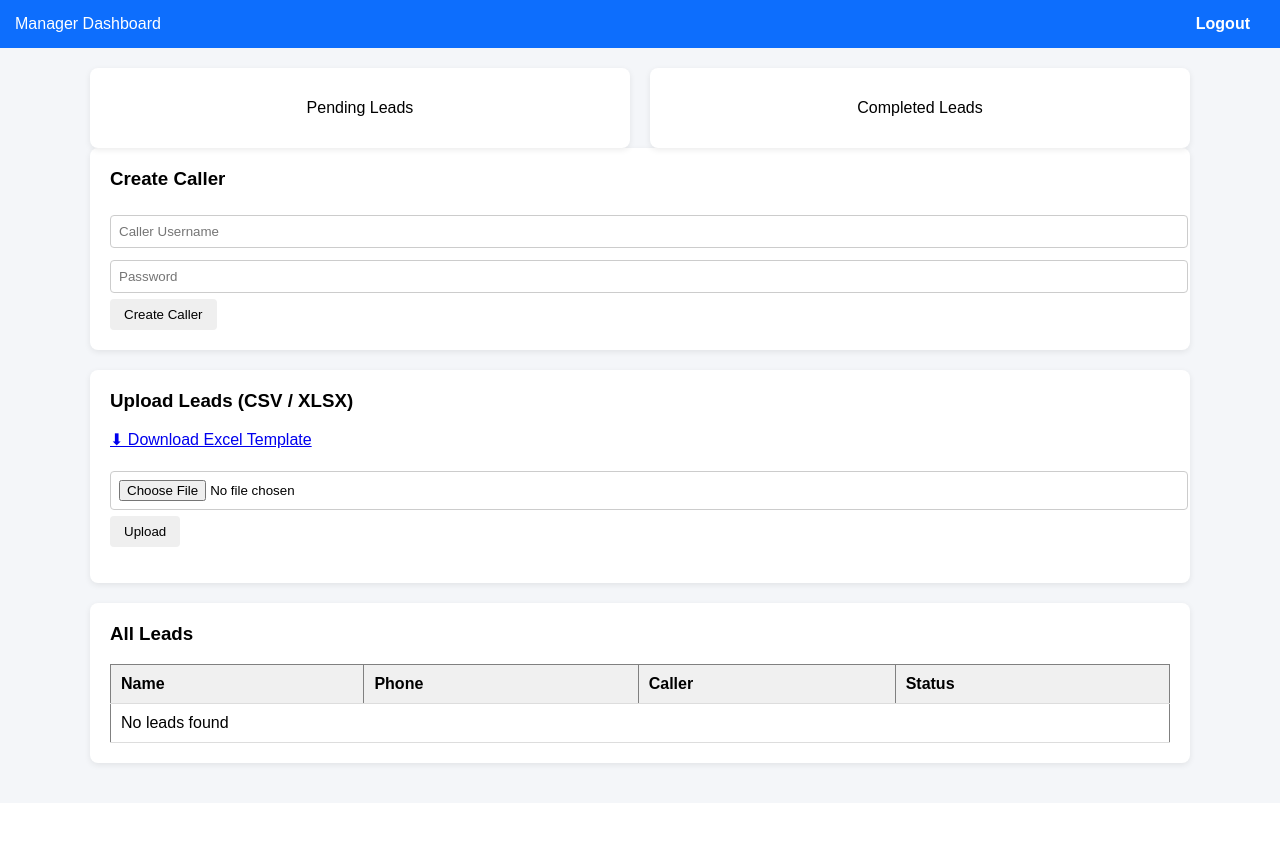
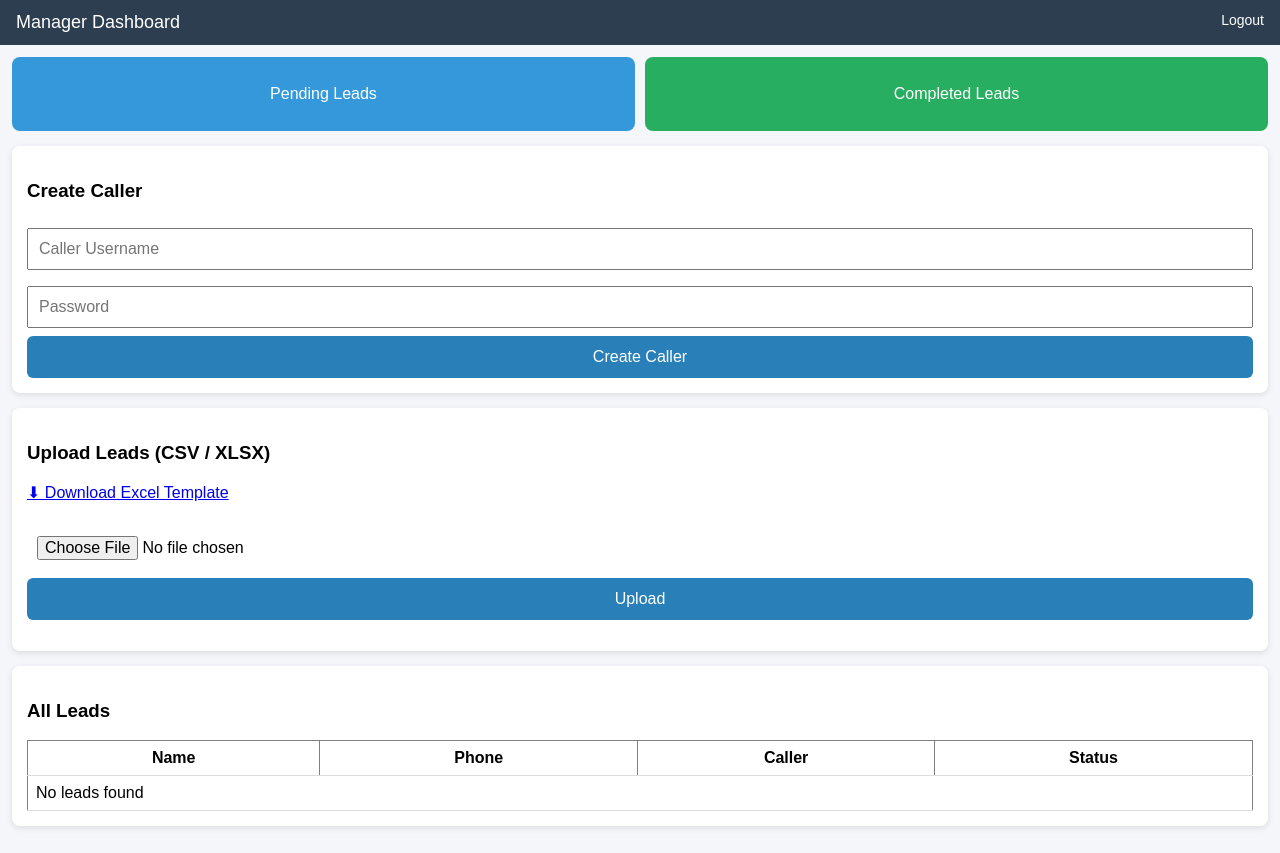
Before and after one commit to Rahulrai23/lead-calling-app, a Flask app: template templates/manager.html in a window 1280 px wide. Before the commit the page ends 769 px from the top, so only its background shows below. Run offline with Flask 3, Linux system fonts and the light colour scheme; the template is opened without the code that fills it, so the values that code supplies are empty; some libraries are stand-ins or nearby versions.

Commit message:
Update style.css

```diff
--- a/static/style.css
+++ b/static/style.css
@@ -1,116 +1,134 @@
-/* ===== GLOBAL ===== */
-body {
-  font-family: Arial, Helvetica, sans-serif;
-  background: #f4f6f9;
-  margin: 0;
-  padding: 0;
+/* ===== RESET ===== */
+* {
+  box-sizing: border-box;
+  font-family: Arial, sans-serif;
 }
 
-.container {
-  max-width: 1100px;
-  margin: auto;
-  padding: 20px;
+body {
+  margin: 0;
+  background: #f5f6fa;
 }
 
-h1, h2, h3 {
-  margin-top: 0;
+/* ===== NAVBAR ===== */
+.navbar {
+  background: #2c3e50;
+  color: #fff;
+  padding: 12px 16px;
+  font-size: 18px;
 }
 
-/* ===== CARD ===== */
-.card {
-  background: #ffffff;
-  padding: 20px;
-  border-radius: 8px;
-  box-shadow: 0 2px 6px rgba(0,0,0,0.08);
-  margin-bottom: 20px;
+.navbar a {
+  color: #fff;
+  text-decoration: none;
+  font-size: 14px;
 }
 
-/* ===== BUTTONS ===== */
+/* ===== CONTAINER ===== */
+.container {
+  padding: 12px;
+}
+
+/* ===== CARDS ===== */
+.card {
+  background: #fff;
+  padding: 15px;
+  margin-bottom: 15px;
+  border-radius: 8px;
+  box-shadow: 0 2px 6px rgba(0,0,0,0.1);
+}
+
+/* ===== STATS ===== */
+.stats {
+  display: flex;
+  gap: 10px;
+  margin-bottom: 15px;
+}
+
+.stat-box {
+  flex: 1;
+  background: #3498db;
+  color: #fff;
+  text-align: center;
+  padding: 12px;
+  border-radius: 8px;
+}
+
+.stat-box:nth-child(2) {
+  background: #27ae60;
+}
+
+.stat-box h3 {
+  margin: 0;
+  font-size: 22px;
+}
+
+/* ===== FORMS ===== */
+input, textarea, select {
+  width: 100%;
+  padding: 10px;
+  margin: 8px 0;
+  font-size: 16px;
+}
+
 button {
-  padding: 8px 14px;
+  width: 100%;
+  padding: 12px;
+  background: #2980b9;
+  color: white;
   border: none;
-  border-radius: 4px;
+  border-radius: 6px;
+  font-size: 16px;
   cursor: pointer;
 }
 
-.primary {
-  background: #0d6efd;
-  color: #fff;
+button:hover {
+  background: #1f6391;
 }
 
-.success {
-  background: #198754;
-  color: #fff;
-}
-
-.danger {
-  background: #dc3545;
-  color: #fff;
-}
-
-button:hover {
-  opacity: 0.9;
-}
-
-/* ===== INPUTS ===== */
-input, textarea {
-  width: 100%;
-  padding: 8px;
-  margin: 6px 0;
-  border-radius: 4px;
-  border: 1px solid #ccc;
-}
-
-textarea {
-  resize: vertical;
-}
-
-/* ===== TABLE ===== */
+/* ===== TABLE (DESKTOP) ===== */
 table {
   width: 100%;
   border-collapse: collapse;
 }
 
 th, td {
-  padding: 10px;
+  padding: 8px;
   border-bottom: 1px solid #ddd;
-  text-align: left;
 }
 
-th {
-  background: #f0f0f0;
+/* ===== MOBILE RESPONSIVE ===== */
+@media (max-width: 768px) {
+
+  /* STACK STATS */
+  .stats {
+    flex-direction: column;
   }
 
-/* ===== NAVBAR ===== */
-.navbar {
-  background: #0d6efd;
-  color: white;
-  padding: 15px;
+  /* TABLE → CARD */
+  table, thead, tbody, th, tr {
+    display: block;
   }
 
-.navbar a {
-  color: white;
-  text-decoration: none;
-  margin-right: 15px;
-  font-weight: bold;
+  thead {
+    display: none;
   }
 
-/* ===== STATS ===== */
-.stats {
-  display: flex;
-  gap: 20px;
+  tr {
+    background: #fff;
+    margin-bottom: 12px;
+    padding: 10px;
+    border-radius: 8px;
+    box-shadow: 0 1px 4px rgba(0,0,0,0.1);
   }
 
-.stat-box {
-  flex: 1;
-  background: #ffffff;
-  padding: 15px;
-  border-radius: 8px;
-  text-align: center;
-  box-shadow: 0 2px 6px rgba(0,0,0,0.08);
+  td {
+    border: none;
+    padding: 6px 0;
   }
 
-.stat-box h3 {
-  margin: 0;
-  font-size: 22px;
+  td::before {
+    font-weight: bold;
+    display: block;
+    color: #555;
   }
+}
```
Lines whose indentation alone changed are shown as unchanged.
